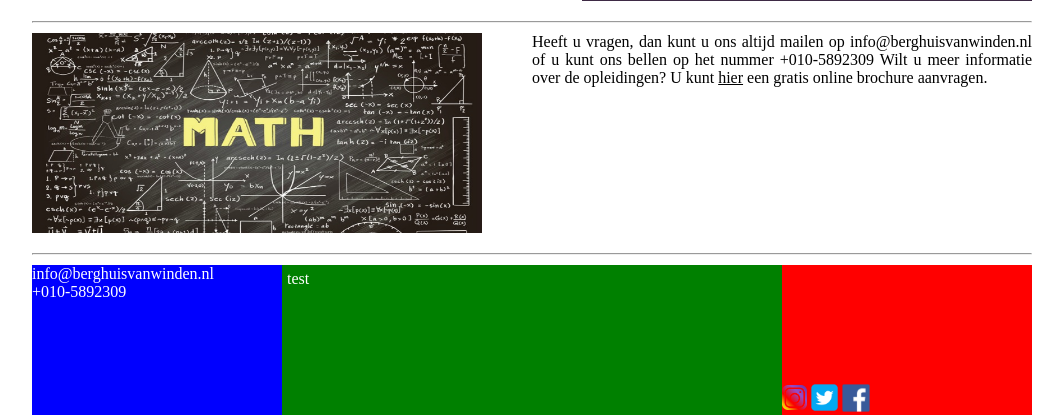
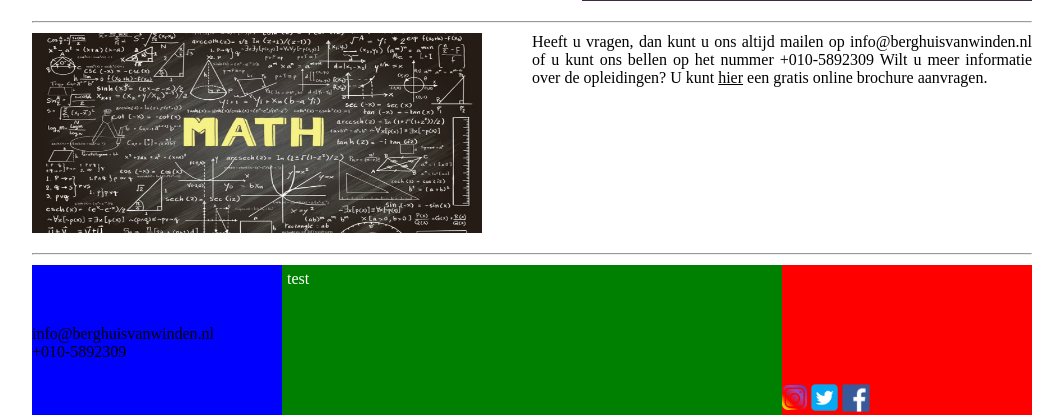
Before and after one commit to PatrickVording/Project-Boze-Wolf, a PHP site: page /home.html in a window 1280 px wide. Shown: the part 614-1033 px from the top of the page, without its empty margins (108-1171 px from the left). Run offline with PHP 8.4, Linux system fonts and the light colour scheme.

Commit message:
update stylesheet
.footertext onderaan toegevoegd en daarin de tekst van de linkerfooterhelft
gestyled.

```diff
--- a/stylesheet.css
+++ b/stylesheet.css
@@ -166,3 +166,9 @@ ul	{
 .socialmediaicoon3 {
 	margin-top:119px;
 }
+
+.footertext {
+	color:black;
+	text-align:center;
+	margin-top:60px;
+}
```
